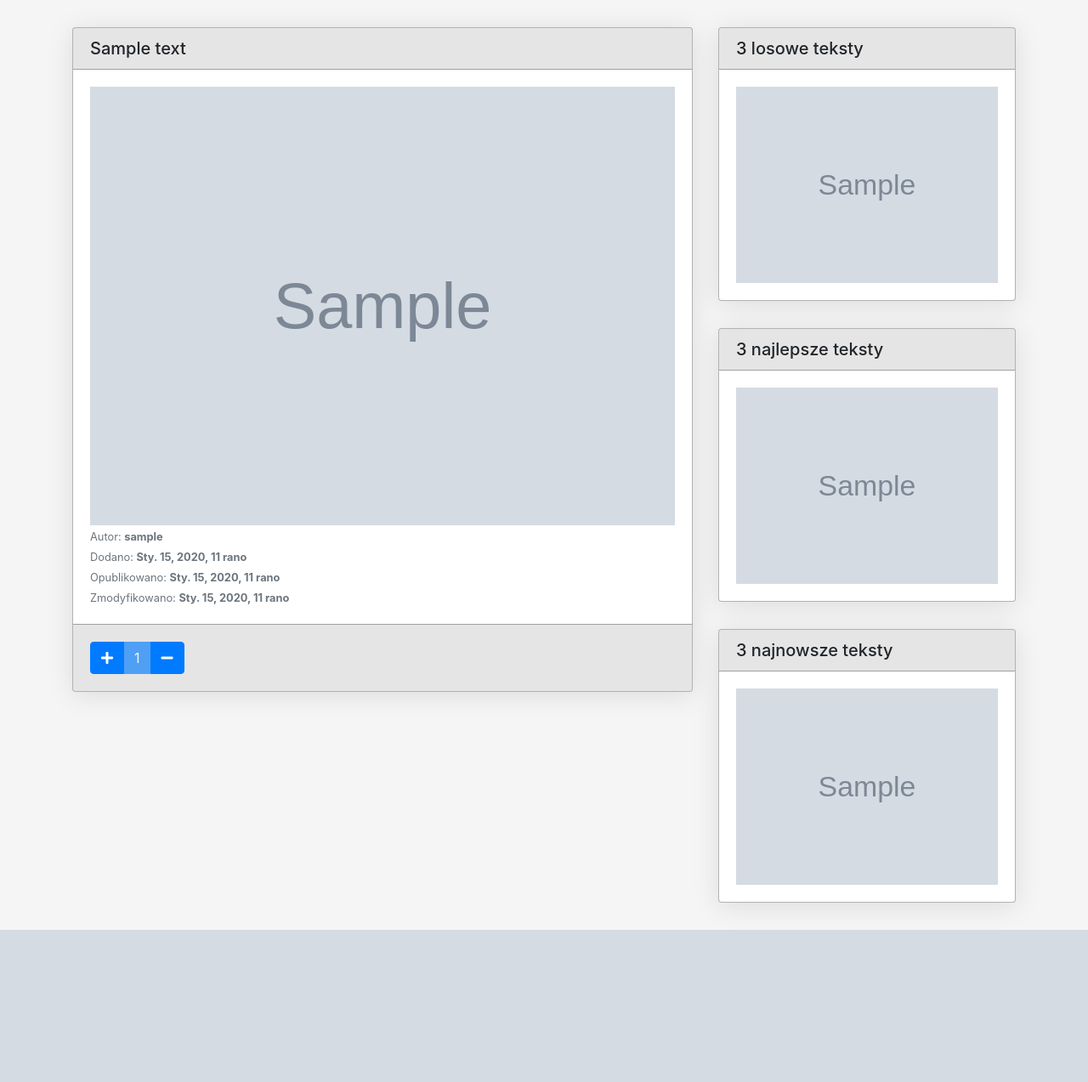
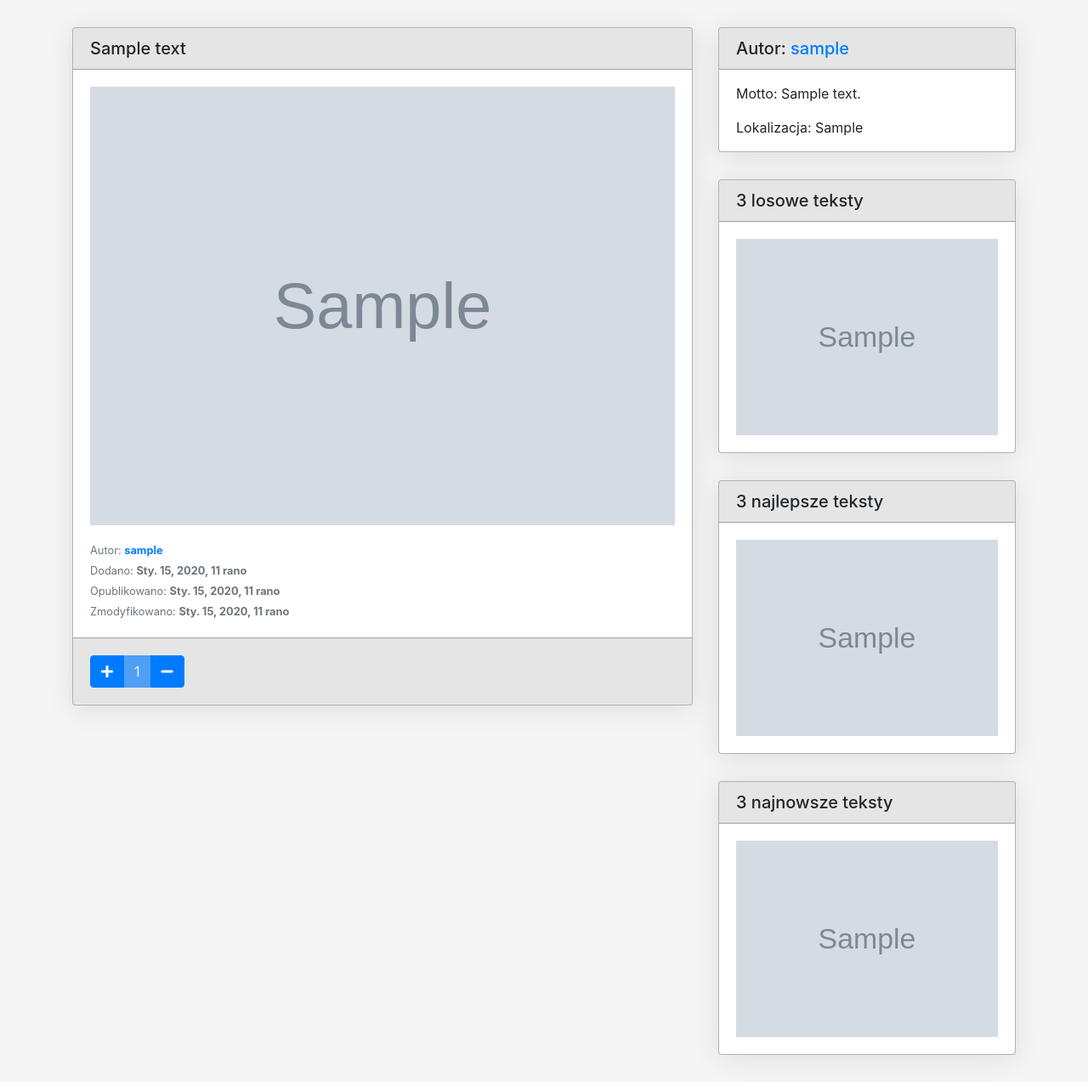
Before and after one commit to akurczyk/texts, a Django app: page /show/1/ in a window 1280 px wide. Shown: the part 56-1329 px from the top of the page at 85% size. Before the commit the page ends 1150 px from the top, so only its background shows below. Run offline with Django 3.2, Linux system fonts and the light colour scheme; tables that the repository leaves empty hold one stand-in row (values such as "Sample post"); grey boxes marked "Sample" are stand-in pictures; parts of the project's set-up code (start-up, migrations or seed data) failed here and were passed over; some libraries are stand-ins or nearby versions.

Commit message:
Adding user profile view

```diff
--- a/app/main/static/main/style.css
+++ b/app/main/static/main/style.css
@@ -1,6 +1,10 @@
 body {
     padding-top: 3.5rem;
     background-color: #f5f5f5;
+}
+
+p {
+    margin-top: 1rem;
 }
 
 .navbar {
--- a/app/main/urls.py
+++ b/app/main/urls.py
@@ -9,6 +9,8 @@ urlpatterns = [
     path('waiting/<int:page_id>/', views.waiting, name='waiting'),
     path('best/', views.best, name='best'),
     path('best/<int:page_id>/', views.best, name='best'),
+    path('user_texts/<int:user_id>/', views.user_texts, name='user_texts'),
+    path('user_texts/<int:user_id>/<int:page_id>/', views.user_texts, name='user_texts'),
     path('random/', views.random_text, name='random'),
     path('show/<int:text_id>/', views.show, name='show'),
     path('vote/<plus_or_minus>/<int:text_id>/', views.vote, name='vote'),
--- a/app/main/views.py
+++ b/app/main/views.py
@@ -13,7 +13,7 @@ from .models import Text
 from .tasks import process_text
 
 
-def show_texts(request, site_id, all_texts, page_id):
+def show_texts(request, site_id, all_texts, page_id, author=None):
     paginator = Paginator(all_texts, 10)
     texts = paginator.get_page(page_id)
     last_page_id = paginator.num_pages
@@ -25,6 +25,7 @@ def show_texts(request, site_id, all_texts, page_id):
         'show_next_pg': True if current_page_id < last_page_id else False,
         'prev_pg_id': current_page_id - 1,
         'next_pg_id': current_page_id + 1,
+        'author': author,
     }
 
     return render(request, 'main/texts.html', context)
@@ -58,6 +59,20 @@ def best(request, page_id=1):
     return show_texts(request, 'best', all_texts, page_id)
 
 
+def user_texts(request, user_id, page_id=1):
+    print(user_id)
+    author = get_object_or_404(User, pk=user_id)
+
+    all_texts = Text.objects\
+        .filter(processed=True)\
+        .filter(published=True)\
+        .filter(author=user_id)\
+        .annotate(votes_count=Coalesce(Sum('vote__vote'), 0))\
+        .order_by('-id')
+
+    return show_texts(request, 'user_texts', all_texts, page_id, author)
+
+
 def random_text(request):
     all_texts = Text.objects\
         .filter(processed=True)\
@@ -88,6 +103,7 @@ def show(request, text_id):
         'can_remove': can_remove,
         'can_publish': can_publish,
         'can_unpublish': can_unpublish,
+        'author': text.author,
     }
 
     return render(request, 'main/text.html', context)
--- a/app/templates/base.html
+++ b/app/templates/base.html
@@ -29,7 +29,7 @@
 
                     <ul class="navbar-nav navbar-right">
                         {% if user.is_authenticated %}
-                            <li class="nav-item{% if site_id == 'user_texts' or site_id == 'user_comments' %} active{% endif %}"><a class="nav-link" href="#">Zalogowany: {{ user.username }}</a></li>
+                            <li class="nav-item"><a class="nav-link" href="{% url 'user_texts' user.id %}">Zalogowany: {{ user.username }}</a></li>
                             <li class="nav-item{% if site_id == 'edit_user' %} active{% endif %}"><a class="nav-link" href="{% url 'edit_user' %}">Edytuj profil</a></li>
                             <li class="nav-item"><a class="nav-link" href="{% url 'logout' %}">Wyloguj się</a></li>
                         {% else %}
@@ -67,6 +67,18 @@
 
                 </div>
                 <div class="col-md-4">
+
+                    {% if author %}
+                        <div class="card bg-light my_panel">
+                            <h5 class="card-header my_panel_header">Autor: <a href="{% url 'user_texts' author.id %}">{{ author.username }}</a></h5>
+                            <div class="card-body" style="padding: 0 1.25rem;">
+
+                                <p>Motto: {{ author.profile.bio }}</p>
+                                <p>Lokalizacja: {{ author.profile.location }}</p>
+
+                            </div>
+                        </div>
+                    {% endif %}
 
                     <div class="card bg-light my_panel">
                         <h5 class="card-header my_panel_header">3 losowe teksty</h5>
--- a/app/templates/main/text.html
+++ b/app/templates/main/text.html
@@ -7,7 +7,7 @@
             <img src="/media/{{ text.file_name }}" style="width: 100%;">
             <p class="card-text text_info">
                 <small class="text-muted">
-                    Autor: <b>{{ text.author }}</b><br>
+                    Autor: <b><a href="{% url 'user_texts' text.author.id %}">{{ text.author }}</a></b><br>
                     Dodano: <b>{{ text.added_at }}</b><br>
                     {% if text.published %}Opublikowano: <b>{{ text.published_at }}</b><br>{% endif %}
                     {% if text.updated %}Zmodyfikowano: <b>{{ text.updated_at }}</b>{% endif %}
--- a/app/templates/main/texts.html
+++ b/app/templates/main/texts.html
@@ -8,7 +8,7 @@
                 <a href="{% url 'show' text.id %}"><img src="/media/{{ text.file_name }}" style="width: 100%;"></a>
                 <p class="card-text text_info">
                     <small class="text-muted">
-                        Autor: <b>{{ text.author }}</b>
+                        Autor: <b><a href="{% url 'user_texts' text.author.id %}">{{ text.author }}</a></b>
                     </small>
                 </p>
             </div>
```
Also changed, not shown: README.md.
